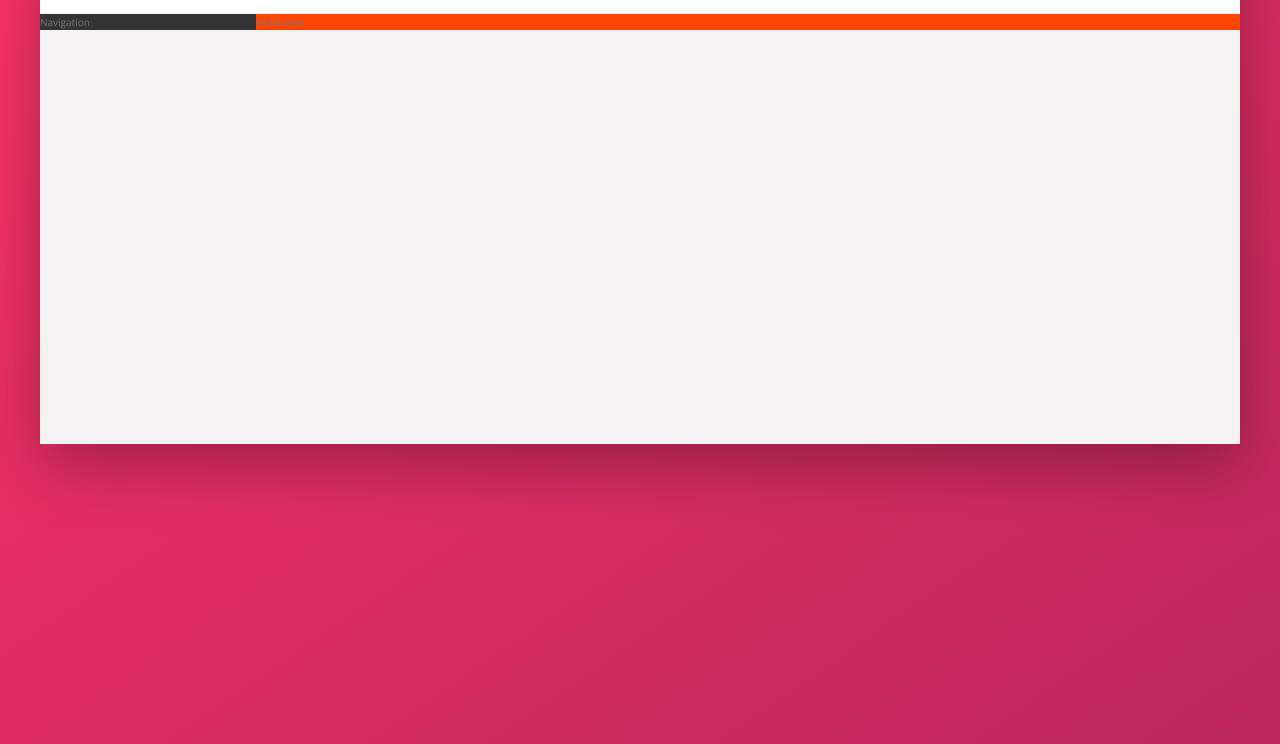
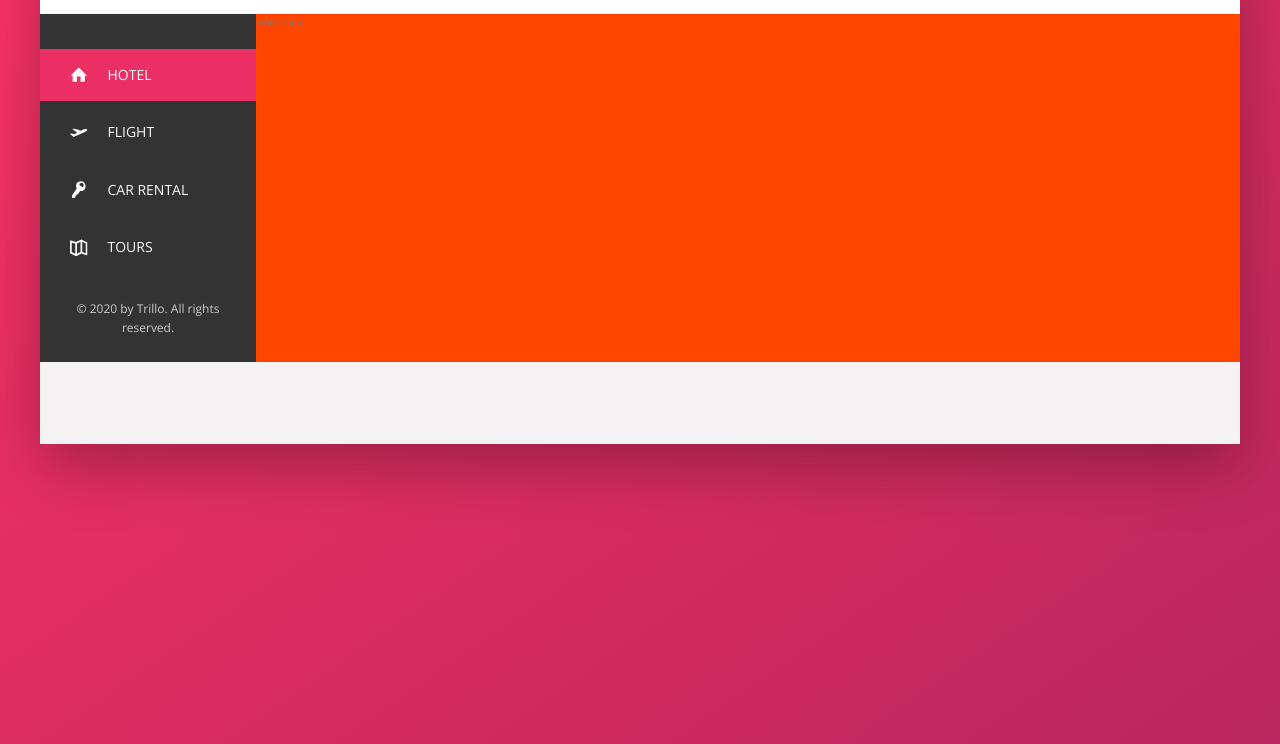
Before and after one commit to gvgesanto2/trillo-website, a website: page index.html in a window 1280 px wide. Shown: the part 136-880 px from the top of the page. Drawn offline with nearby package versions, Linux system fonts and the light colour scheme.

Commit message:
creating the side bar navigation

```diff
--- a/index.html
+++ b/index.html
@@ -54,10 +54,49 @@
           </div>
         </nav>
       </header>
+
       <div class="content">
         <nav class="sidebar">
-          Navigation
+          <ul class="side-nav">
+            <li class="side-nav__item side-nav__item--active">
+              <a href="#" class="side-nav__link">
+                <svg class="side-nav__icon">
+                  <use xlink:href="img/sprite.svg#icon-home"></use>
+                </svg>
+                <span>Hotel</span>
+              </a>
+            </li>
+            <li class="side-nav__item">
+              <a href="#" class="side-nav__link">
+                <svg class="side-nav__icon">
+                  <use xlink:href="img/sprite.svg#icon-aircraft-take-off"></use>
+                </svg>
+                <span>Flight</span>
+              </a>
+            </li>
+            <li class="side-nav__item">
+              <a href="#" class="side-nav__link">
+                <svg class="side-nav__icon">
+                  <use xlink:href="img/sprite.svg#icon-key"></use>
+                </svg>
+                <span>Car rental</span>
+              </a>
+            </li>
+            <li class="side-nav__item">
+              <a href="#" class="side-nav__link">
+                <svg class="side-nav__icon">
+                  <use xlink:href="img/sprite.svg#icon-map"></use>
+                </svg>
+                <span>Tours</span>
+              </a>
+            </li>
+          </ul>
+
+          <div class="legal">
+            &copy; 2020 by Trillo. All rights reserved.
+          </div>
         </nav>
+
         <main class="hotel-view">
           Hotel view
         </main>
--- a/scss/base/_base.scss
+++ b/scss/base/_base.scss
@@ -1,3 +1,4 @@
+// Resetting
 *,
 *::before,
 *::after {
@@ -6,10 +7,12 @@
   padding: 0;
 }
 
+// Setting the value of 1rem
 html {
   font-size: 62.5%; // 1rem = 10px
 }
 
+// Basic styles
 a {
   text-decoration: none;
   color: $default-text-color;
--- /dev/null
+++ b/scss/components/_legal.scss
@@ -0,0 +1,7 @@
+// Legal Text
+.legal {
+  font-size: 1.2rem;
+  text-align: center;
+  color: $light-grey-color-4;
+  padding: 2.5rem;
+}
--- /dev/null
+++ b/scss/components/_side-nav.scss
@@ -0,0 +1,54 @@
+// Side navigation
+.side-nav {
+  font-size: 1.4rem;
+  margin-top: 3.5rem;
+
+  &__item {
+    position: relative;
+
+    &:not(:last-child) {
+      margin-bottom: 0.5rem;
+    }
+
+    &::before {
+      content: '';
+      width: 3px;
+      height: 100%;
+      background-color: $primary-color;
+      position: absolute;
+      top: 0;
+      left: 0;
+      transform: scaleY(0);
+      transition: transform 0.2s, width 0.4s cubic-bezier(1, 0, 0, 1) 0.2s,
+        background-color 0.1s;
+    }
+
+    &:hover::before,
+    &--active::before {
+      width: 100%;
+      transform: scaleY(1);
+    }
+
+    &:active::before {
+      background-color: $primary-color-light;
+    }
+  }
+
+  &__link {
+    display: flex;
+    align-items: center;
+
+    text-transform: uppercase;
+    color: $light-grey-color-1;
+    position: relative;
+    padding: 1.5rem 3rem;
+    z-index: 10;
+  }
+
+  &__icon {
+    width: 1.75rem;
+    height: 1.75rem;
+    fill: currentColor;
+    margin-right: 2rem;
+  }
+}
--- a/scss/layout/_sidebar.scss
+++ b/scss/layout/_sidebar.scss
@@ -1,5 +1,9 @@
 .sidebar {
   flex: 0 0 18%;
 
+  display: flex;
+  flex-direction: column;
+  justify-content: space-between;
+
   background: $dark-grey-color-1;
 }
--- a/scss/main.scss
+++ b/scss/main.scss
@@ -7,7 +7,9 @@
 @import 'base/typography';
 @import 'base/utilities';
 
+@import 'components/legal';
 @import 'components/search';
+@import 'components/side-nav';
 @import 'components/user-nav';
 
 @import 'layout/container';
```
Also changed, not shown: css/style.css.
